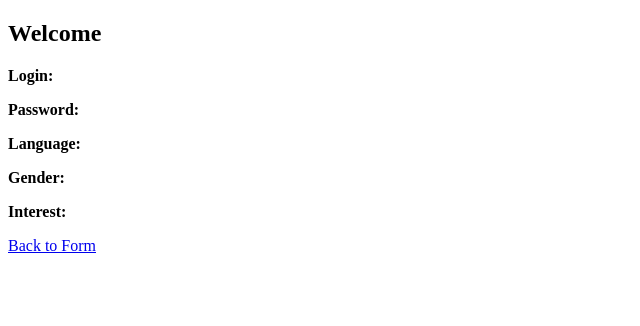
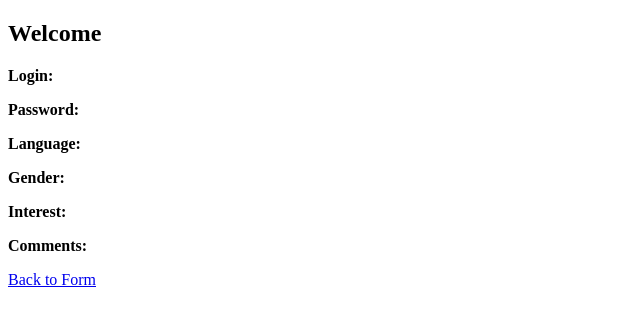
Before and after one commit to oven-ttta/php_lab, a PHP site: page /Welcome.php in a window 1280 px wide. Shown: the top 326 px of the page, without its empty margins (0-640 px from the left). Run offline with PHP 8.4, Linux system fonts and the light colour scheme.

Commit message:
fix welcome add comment

```diff
--- a/form.php
+++ b/form.php
@@ -27,6 +27,9 @@
         <input type="checkbox" name="interest[]" value="Sports"> Sports<br>
         <input type="checkbox" name="interest[]" value="Travel"> Travel<br><br>
 
+        comments:<br>
+        <textarea name="comments" rows="5" cols="30"></textarea><br><br>
+
         <input type="submit" value="Submit">
     </form>
 </body>
--- a/welcome.php
+++ b/welcome.php
@@ -2,10 +2,11 @@
 session_start();
 
 $_SESSION['login'] = $_POST['login'] ?? '';
-$_SESSION['password'] = $_REQUEST['password'] ?? '';
+$_SESSION['password'] = $_POST['password'] ?? '';
 $_SESSION['language'] = $_POST['language'] ?? '';
-$_SESSION['gender'] = $_REQUEST['gender'] ?? '';
+$_SESSION['gender'] = $_POST['gender'] ?? '';
 $_SESSION['interest'] = $_POST['interest'] ?? [];
+$_SESSION['comments'] = $_POST['comments'] ?? '';
 ?>
 
 <!DOCTYPE html>
@@ -21,6 +22,7 @@ $_SESSION['interest'] = $_POST['interest'] ?? [];
         $language = htmlspecialchars($_SESSION['language']);
         $gender = htmlspecialchars($_SESSION['gender']);
         $interest = htmlspecialchars(implode(", ", (array)$_SESSION['interest']));
+        $comment = htmlspecialchars($_SESSION['comments']);
     ?>
 
     <p><strong>Login:</strong> <?php echo $login; ?></p>
@@ -28,6 +30,7 @@ $_SESSION['interest'] = $_POST['interest'] ?? [];
     <p><strong>Language:</strong> <?php echo $language; ?></p>
     <p><strong>Gender:</strong> <?php echo $gender; ?></p>
     <p><strong>Interest:</strong> <?php echo $interest; ?></p>
+    <p><strong>Comments:</strong> <?php echo $comment?></p>
 
     <a href="Form.php">Back to Form</a>
 </body>
```
